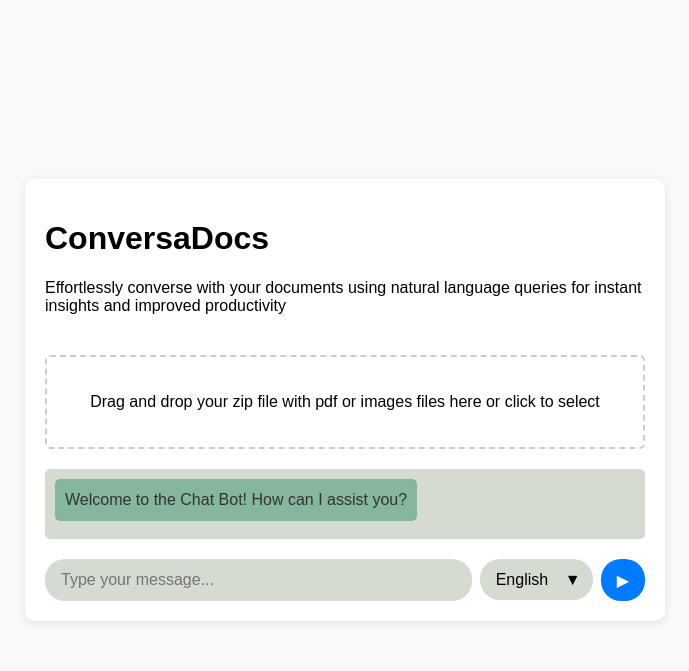
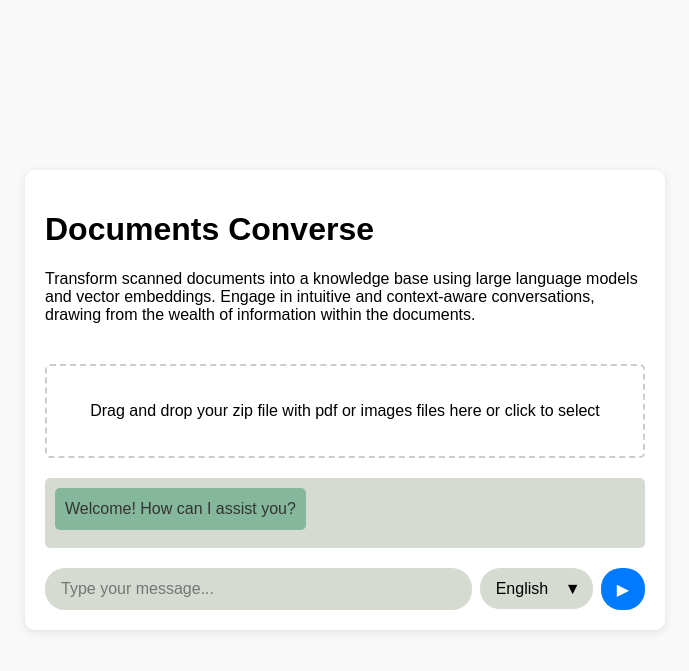
Before and after one commit to subramanya1997/documents-converse, a Flask app: page / in a window 1280 px wide. Shown: the top 671 px of the page, without its empty margins (295-984 px from the left). Run offline with Flask 3, Linux system fonts and the light colour scheme; parts of the project's set-up code (start-up, migrations or seed data) failed here and were passed over.

Commit message:
Update to html

```diff
--- a/templates/index.html
+++ b/templates/index.html
@@ -3,21 +3,21 @@
 <html>
     <head>
         <meta charset="UTF-8">
-        <title>ConversaDocs</title>
+        <title>Documents Converse</title>
         <meta name="viewport" content="width=device-width, initial-scale=1.0">
         <link rel="stylesheet" href="{{ url_for('static', filename='css/styles.css') }}">
     </head>
     <body>
         <div class="container">
-            <h1>ConversaDocs</h1>
-            <div>Effortlessly converse with your documents using natural language queries for instant insights and improved productivity</div>
+            <h1>Documents Converse</h1>
+            <div>Transform scanned documents into a knowledge base using large language models and vector embeddings. Engage in intuitive and context-aware conversations, drawing from the wealth of information within the documents.</div>
             <div class="notification" id="notification"></div>
             <div class="drop-zone" id="drop-zone">
                 <p>Drag and drop your zip file with pdf or images files here or click to select</p>
                 <input type="file" id="file-input" accept=".zip" style="display:none;">
             </div>
             <div class="chat" id="chat">
-                <div class="message bot-message">Welcome to the Chat Bot! How can I assist you?</div>
+                <div class="message bot-message">Welcome! How can I assist you?</div>
             </div>
             <div class="form-group">
                 <input type="text" id="question" name="question" placeholder="Type your message...">
```
